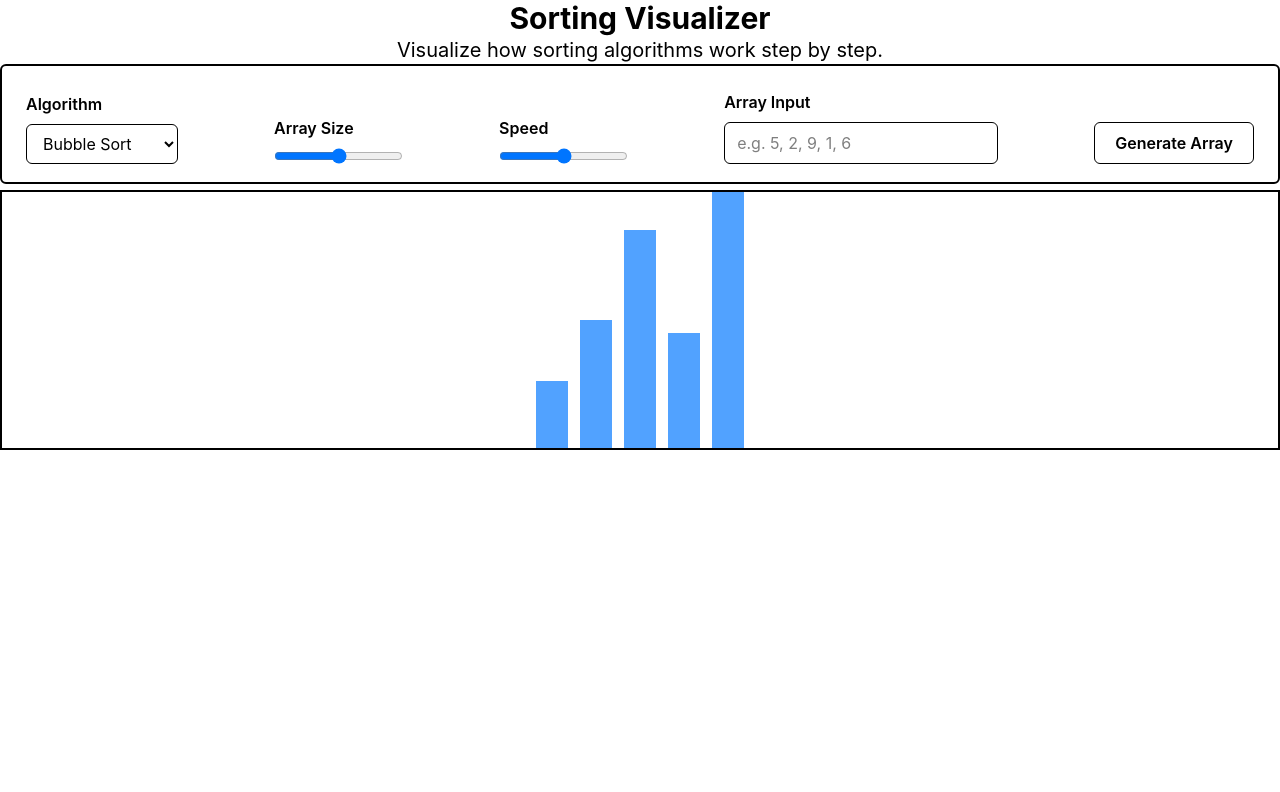
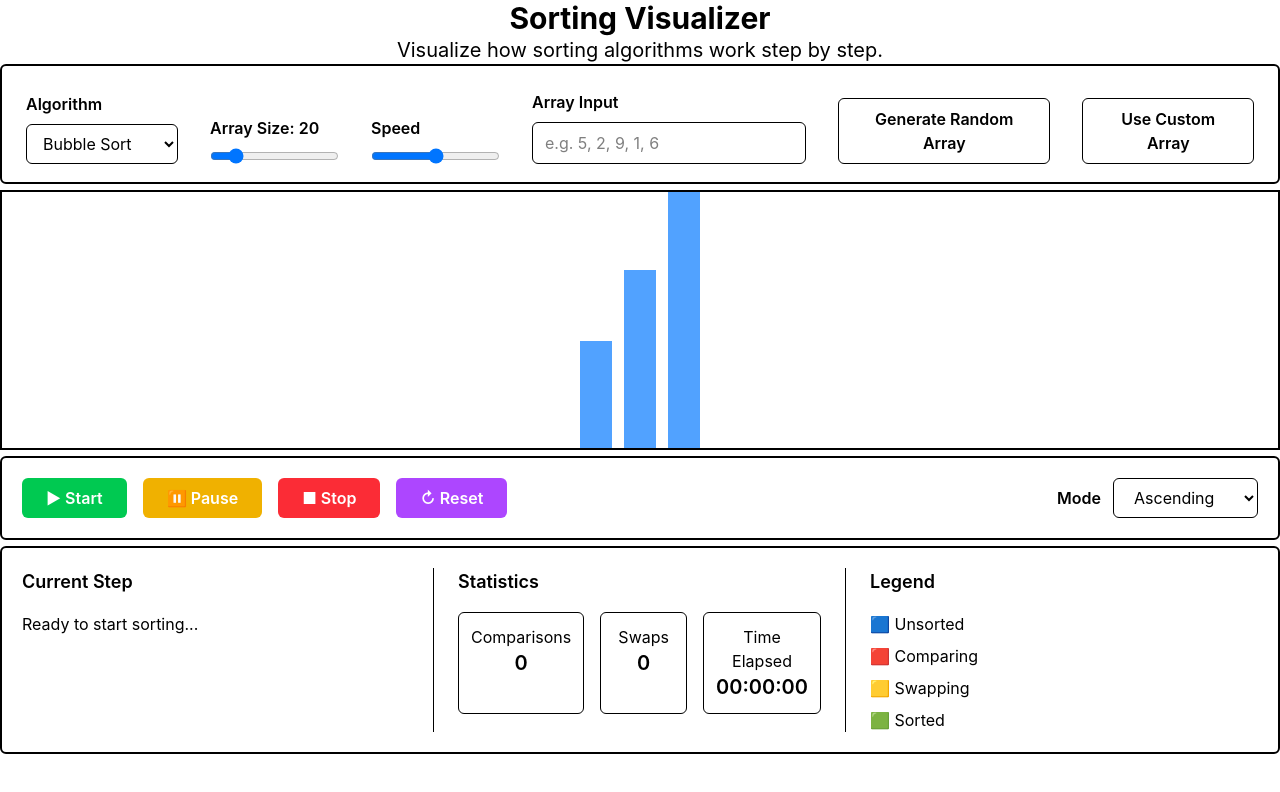
Before and after one commit to MayankkShrivastavaa/Sorting-Visualizer, a React (Vite) app: page / in a window 1280 px wide. Shown: the top 792 px of the page. Built offline with nearby package versions, Linux system fonts and the light colour scheme.

Commit message:
feat: complete visualizer UI and array generation controls

```diff
--- a/src/App.jsx
+++ b/src/App.jsx
@@ -2,10 +2,12 @@ import React, { useState } from "react";
 import Header from "./components/Header";
 import ControlPanel from "./components/ControlPanel";
 import VisualizationaArea from "./components/VisualizationaArea";
+import PlaybackControls from "./components/PlaybackControls";
+import InformationPanel from "./components/InformationPanel";
 
 const App = () => {
 
-  const [value, setValue] = useState([]);
+  const [values, setValues] = useState([15,25,36]);
 
 
   return (
@@ -17,12 +19,21 @@ const App = () => {
 
       {/* Control Panel */}
       <div className="w-full h-30 border-2 border-black rounded-md">
-        <ControlPanel />
+        <ControlPanel setValues = {setValues} />
       </div>
 
       {/* Visualization Area */}
       <div className="mt-1.5">
-        <VisualizationaArea/>
+        <VisualizationaArea value = {values}/>
+      </div>
+
+       {/* Playback Controls */}
+      <div className="mt-1.5">
+        <PlaybackControls/>
+      </div>
+
+      <div className="mt-1.5">
+        <InformationPanel/>
       </div>
 
     </div>
--- a/src/components/ControlPanel.jsx
+++ b/src/components/ControlPanel.jsx
@@ -1,14 +1,37 @@
-import React from "react";
+import React, { useState } from "react";
 
-const ControlPanel = () => {
+const ControlPanel = ({ setValues }) => {
+  // State for custom array input
+  const [arrayInput, setArrayInput] = useState("");
 
-  const generateArray = () => {
+  // State for array size slider
+  const [arraySize, setArraySize] = useState(20);
 
+  // Generate random array according to selected array size
+  const generateRandomArray = () => {
+    let temp = [];
+    for (let i = 0; i < arraySize; i++) {
+      let randomValue = Math.floor(Math.random() * 100) + 1;
+      temp.push(randomValue);
+    }
 
+    setValues(temp);
+  };
+
+  // Generate array using custom user input
+  const customArray = () => {
+    let arr = arrayInput.split(",");
+
+    let numbers = arr.map((value) => {
+      return Number(value);
+    });
+
+    setValues(numbers);
   };
 
   return (
     <div className="flex items-end justify-between gap-8 p-6">
+
       {/* Algorithm Selection */}
       <div className="flex flex-col gap-2">
         <h3 className="font-semibold">Algorithm</h3>
@@ -27,16 +50,28 @@ const ControlPanel = () => {
 
       {/* Array Size */}
       <div className="flex flex-col gap-2">
-        <h3 className="font-semibold">Array Size</h3>
+        <h3 className="font-semibold">
+          Array Size: {arraySize}
+        </h3>
 
-        <input type="range" min="5" max="100" />
+        <input
+          type="range"
+          min="5"
+          max="100"
+          value={arraySize}
+          onChange={(e) => setArraySize(Number(e.target.value))}
+        />
       </div>
 
       {/* Speed */}
       <div className="flex flex-col gap-2">
         <h3 className="font-semibold">Speed</h3>
 
-        <input type="range" min="50" max="2000" />
+        <input
+          type="range"
+          min="50"
+          max="2000"
+        />
       </div>
 
       {/* Custom Array Input */}
@@ -47,16 +82,27 @@ const ControlPanel = () => {
           type="text"
           placeholder="e.g. 5, 2, 9, 1, 6"
           className="border rounded-md px-3 py-2"
+          value={arrayInput}
+          onChange={(e) => setArrayInput(e.target.value)}
         />
       </div>
 
-      {/* Generate Array Button */}
+      {/* Generate Random Array */}
       <button
         className="border rounded-md px-5 py-2 font-semibold cursor-pointer"
-        onClick={generateArray}
+        onClick={generateRandomArray}
       >
-        Generate Array
+        Generate Random Array
       </button>
+
+      {/* Use Custom Array */}
+      <button
+        className="border rounded-md px-5 py-2 font-semibold cursor-pointer"
+        onClick={customArray}
+      >
+        Use Custom Array
+      </button>
+
     </div>
   );
 };
--- a/src/components/InformationPanel.jsx
+++ b/src/components/InformationPanel.jsx
@@ -0,0 +1,52 @@
+import React from "react";
+
+const InformationPanel = () => {
+  return (
+    <div className="border-2 border-black rounded-md p-5 flex">
+
+      {/* Current Step */}
+      <div className="w-1/3 border-r pr-6">
+        <h3 className="font-semibold text-lg mb-4">Current Step</h3>
+
+        <p>Ready to start sorting...</p>
+      </div>
+
+      {/* Statistics */}
+      <div className="w-1/3 border-r px-6">
+        <h3 className="font-semibold text-lg mb-4">Statistics</h3>
+
+        <div className="flex gap-4">
+          <div className="border rounded-md p-3 text-center flex-1">
+            <p>Comparisons</p>
+            <h4 className="text-xl font-semibold">0</h4>
+          </div>
+
+          <div className="border rounded-md p-3 text-center flex-1">
+            <p>Swaps</p>
+            <h4 className="text-xl font-semibold">0</h4>
+          </div>
+
+          <div className="border rounded-md p-3 text-center flex-1">
+            <p>Time Elapsed</p>
+            <h4 className="text-xl font-semibold">00:00:00</h4>
+          </div>
+        </div>
+      </div>
+
+      {/* Legend */}
+      <div className="w-1/3 pl-6">
+        <h3 className="font-semibold text-lg mb-4">Legend</h3>
+
+        <div className="flex flex-col gap-2">
+          <p>🟦 Unsorted</p>
+          <p>🟥 Comparing</p>
+          <p>🟨 Swapping</p>
+          <p>🟩 Sorted</p>
+        </div>
+      </div>
+
+    </div>
+  );
+};
+
+export default InformationPanel;
--- a/src/components/PlaybackControls.jsx
+++ b/src/components/PlaybackControls.jsx
@@ -0,0 +1,44 @@
+import React from "react";
+
+const PlaybackControls = () => {
+  return (
+    <div className="border-2 border-black rounded-md p-5 flex items-center justify-between">
+
+      {/* Playback Buttons */}
+      <div className="flex items-center gap-4">
+
+        <button className="px-6 py-2 rounded-md bg-green-500 text-white font-semibold cursor-pointer">
+          ▶ Start
+        </button>
+
+        <button className="px-6 py-2 rounded-md bg-yellow-500 text-white font-semibold cursor-pointer">
+          ⏸ Pause
+        </button>
+
+        <button className="px-6 py-2 rounded-md bg-red-500 text-white font-semibold cursor-pointer">
+          ■ Stop
+        </button>
+
+        <button className="px-6 py-2 rounded-md bg-purple-500 text-white font-semibold cursor-pointer">
+          ↻ Reset
+        </button>
+
+      </div>
+
+      {/* Sorting Mode */}
+      <div className="flex items-center gap-3">
+
+        <h3 className="font-semibold">Mode</h3>
+
+        <select className="border rounded-md px-4 py-2">
+          <option value="ascending">Ascending</option>
+          <option value="descending">Descending</option>
+        </select>
+
+      </div>
+
+    </div>
+  );
+};
+
+export default PlaybackControls;
--- a/src/components/VisualizationaArea.jsx
+++ b/src/components/VisualizationaArea.jsx
@@ -1,7 +1,7 @@
 import React from "react";
 
-const VisualizationArea = () => {
-  let values = [26, 50, 85, 45, 100];
+const VisualizationArea = ({value}) => {
+  let values = value ;
 
   // Finding the largest value in the array
   let maxValue = Math.max(...values);
```
